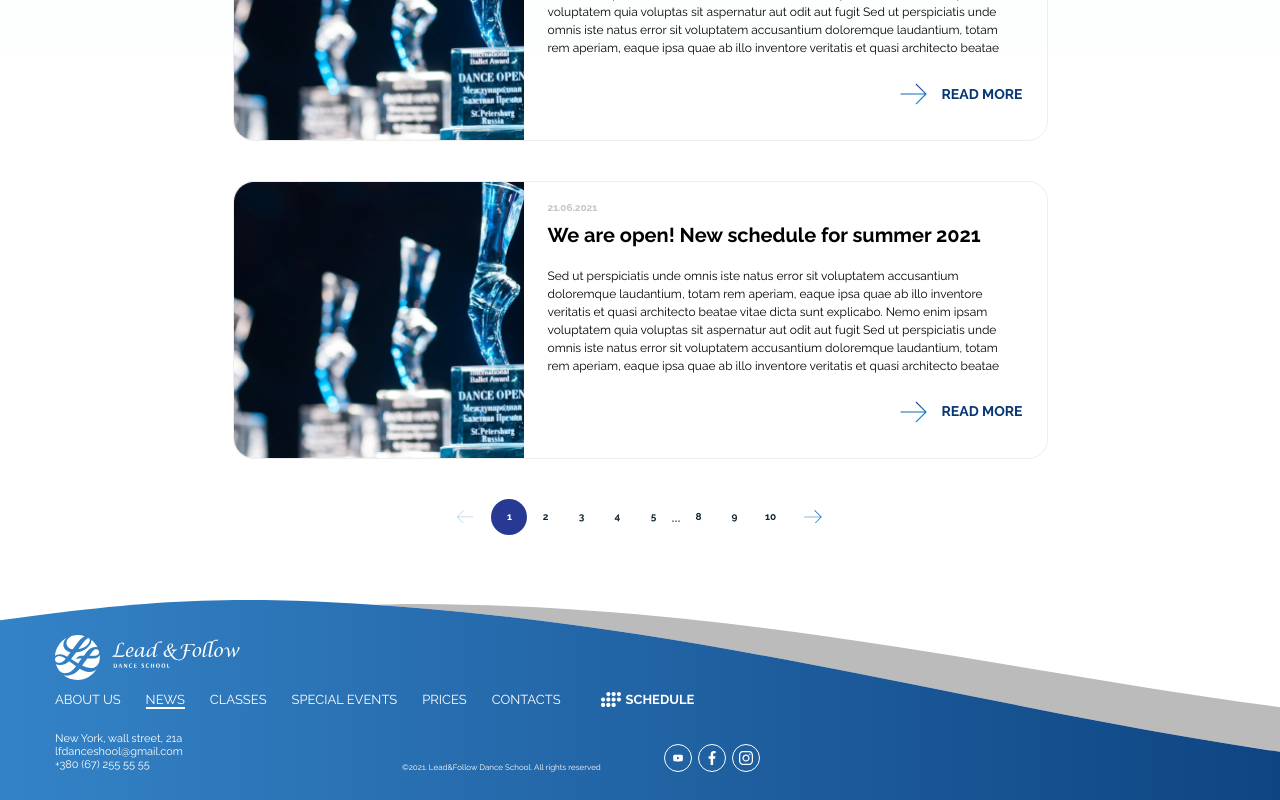
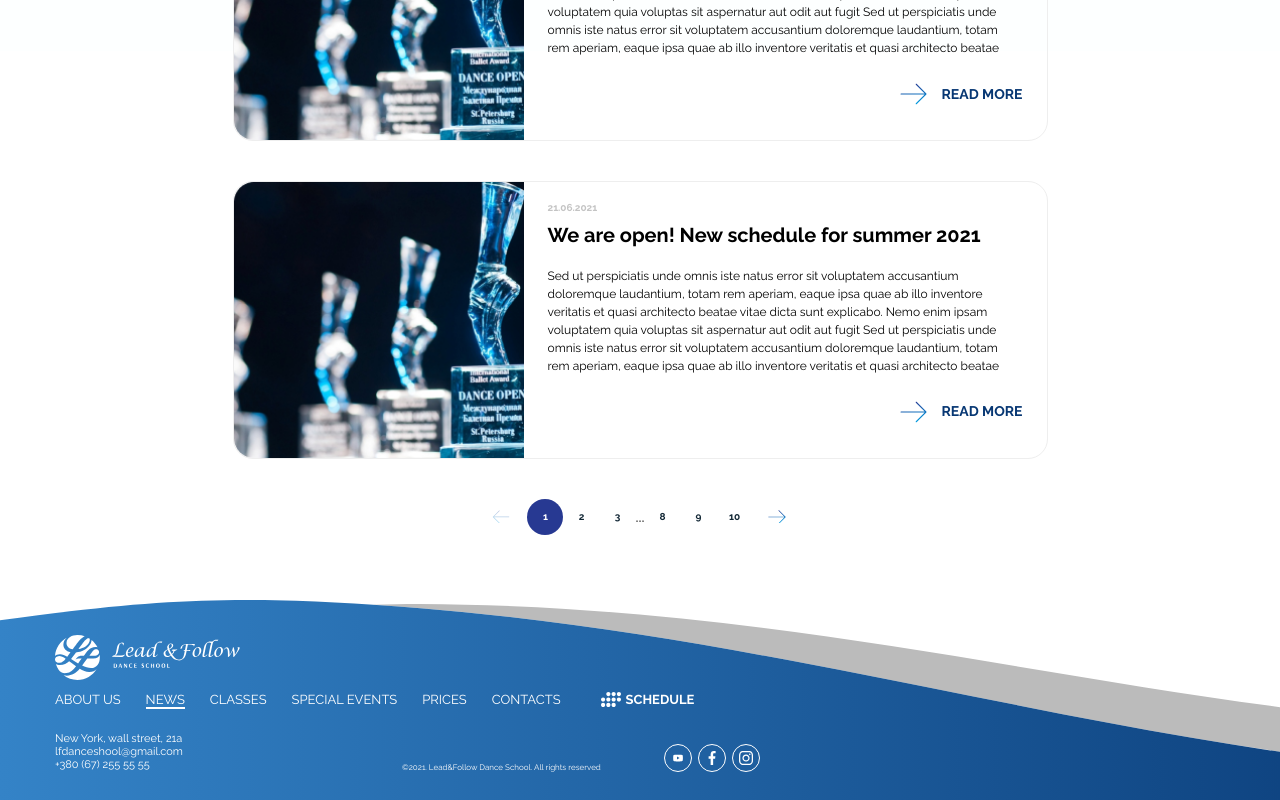
Before and after one commit to CatarinaLeon/project-Dance-School, a React (Create React App) app: page /news in a window 1280 px wide. Shown: the part 1675-2475 px from the top of the page. Built offline with nearby package versions, Linux system fonts and the light colour scheme.

Commit message:
Update News.jsx

```diff
--- a/src/pages/News/News.jsx
+++ b/src/pages/News/News.jsx
@@ -49,18 +49,18 @@ export default function News() {
             ))}
           </ul>
           <ReactPaginate
+            pageCount={pageCount}
+            onPageChange={handlePageClick}
+            pageRangeDisplayed={3}
+            renderOnZeroPageCount={null}
             breakLabel="..."
             nextLabel=">"
+            previousLabel="<"
             nextClassName={s.paginationBtnNext}
-            previousLabel="<"
             previousClassName={s.paginationBtnPrev}
             disabledClassName={s.paginationDisabledBtn}
             previousLinkClassName={s.paginationNextLink}
             nextLinkClassName={s.paginationNextLink}
-            onPageChange={handlePageClick}
-            pageRangeDisplayed={5}
-            pageCount={pageCount}
-            renderOnZeroPageCount={null}
             className={s.padinationList}
             pageClassName={s.paginationListItem}
             activeClassName={s.paginationListItemActive}
```
